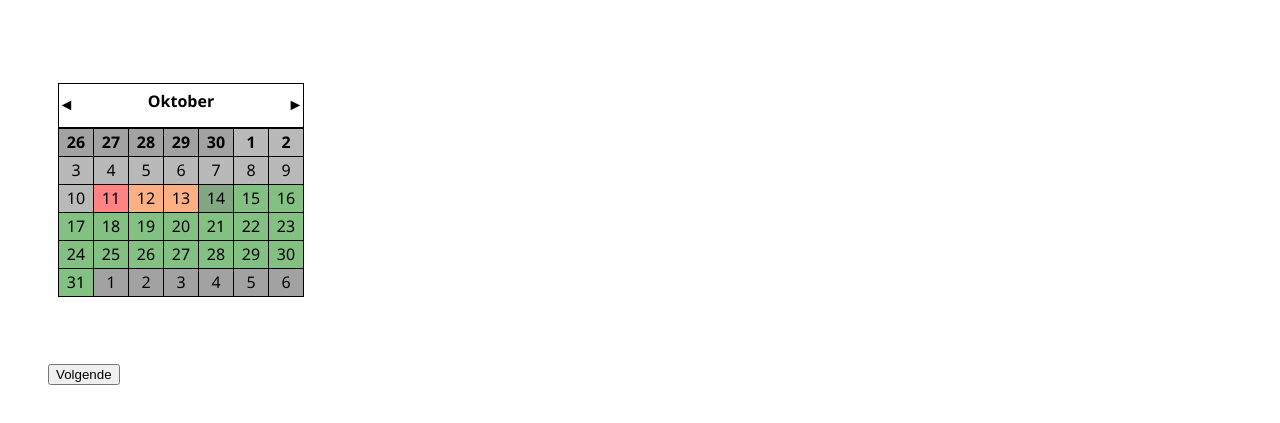
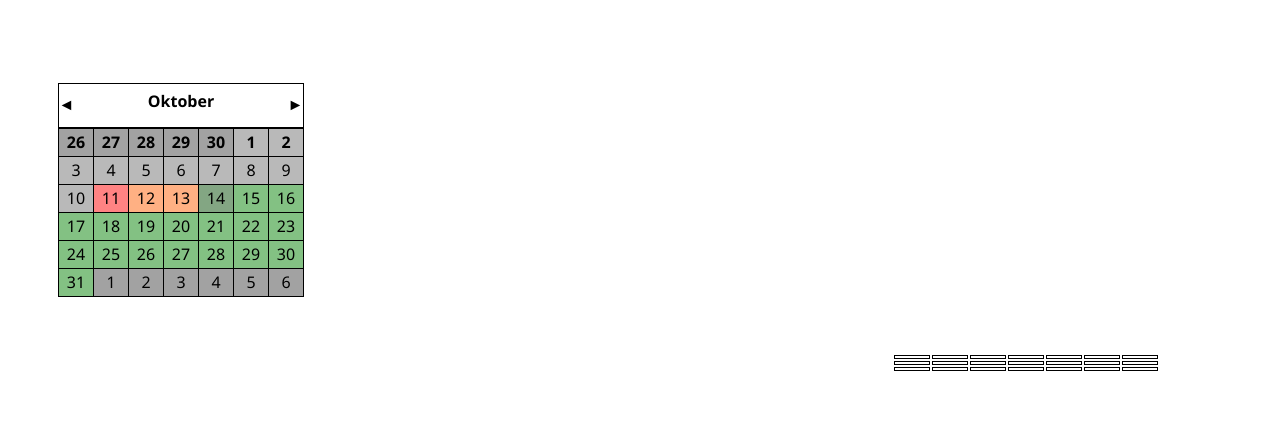
Before and after one commit to JudithJSO/project-oba, a plain HTML site: page index.html in a window 1280 px wide. Shown: the part 311-734 px from the top of the page. Drawn offline with Linux system fonts and the light colour scheme.

Commit message:
sprint-3-def

```diff
--- a/index.html
+++ b/index.html
@@ -22,6 +22,7 @@
         <div class="logo-oba">
           <img src="https://www.oba.nl/content/dam/logo/oba-logo.png" />
         </div>
+        <!--Top menu-->
         <div class="menu-outer">
           <div class="table">
             <ul id="horizontal-list">
@@ -49,6 +50,7 @@
         </div>
       </div>
     </header>
+    <!--Breadcrumbs-->
     <ul id="breadcrumbs">
       <li>
         <a href="#">Home /</a>
@@ -56,6 +58,7 @@
       <li><a href="#">Mijn Bibliotheek</a></li>
       <li><a href="#">/ Reserveren</a></li>
     </ul>
+    <!--Table links-->
     <div class="content-table">
       <div class="month-header">
         <a class="left" href="#">◄</a>
@@ -137,6 +140,44 @@
     <div class="next">
       <button class="volgende">Volgende</button>
     </div>
+    <!--Vanaf hier 2e table -->
+    <div class="table-2">
+      <div class="container-2">
+        <table class="reservation" reservation>
+          <tr>
+            <td class="class"></td>
+            <td class="class"></td>
+            <td class="class"></td>
+            <td class="class"></td>
+            <td class="class"></td>
+            <td class="class"></td>
+            <td class="class"></td>
+          </tr>
+
+          <tr>
+            <td class="class"></td>
+            <td class="class"></td>
+            <td class="class"></td>
+            <td class="class"></td>
+            <td class="class"></td>
+            <td class="class"></td>
+            <td class="class"></td>
+          </tr>
+
+          <tr>
+            <th class="class"></th>
+            <th class="class"></th>
+            <th class="class"></th>
+            <th class="class"></th>
+            <th class="class"></th>
+            <th class="class"></th>
+            <th class="class"></th>
+          </tr>
+        </table>
+      </div>
+    </div>
+
+    <!--Javascript-->
     <script type="text/javascript" src="scripts/script.js"></script>
   </body>
 </html>
--- a/scripts/script.js
+++ b/scripts/script.js
@@ -5,3 +5,7 @@ document
   .addEventListener("click", () => {
     document.querySelector(".time-table").classList.toggle("time-table-active")
   })
+
+document.querySelector(".early").addEventListener("click", () => {
+  document.querySelector(".next").classList.toggle("next-active")
+})
--- a/stylesheet/style.css
+++ b/stylesheet/style.css
@@ -185,4 +185,17 @@ tr {
 .next {
   margin-top: 1em;
   margin-left: 2.5em;
+  display: none;
 }
+.next-active {
+  display: block;
+  margin-top: 1em;
+  margin-left: 2.5em;
+}
+
+/*reservation table*/
+.table-2 {
+  float: right;
+  margin-right: 7em;
+  padding-top: 0.5em;
+}
```
